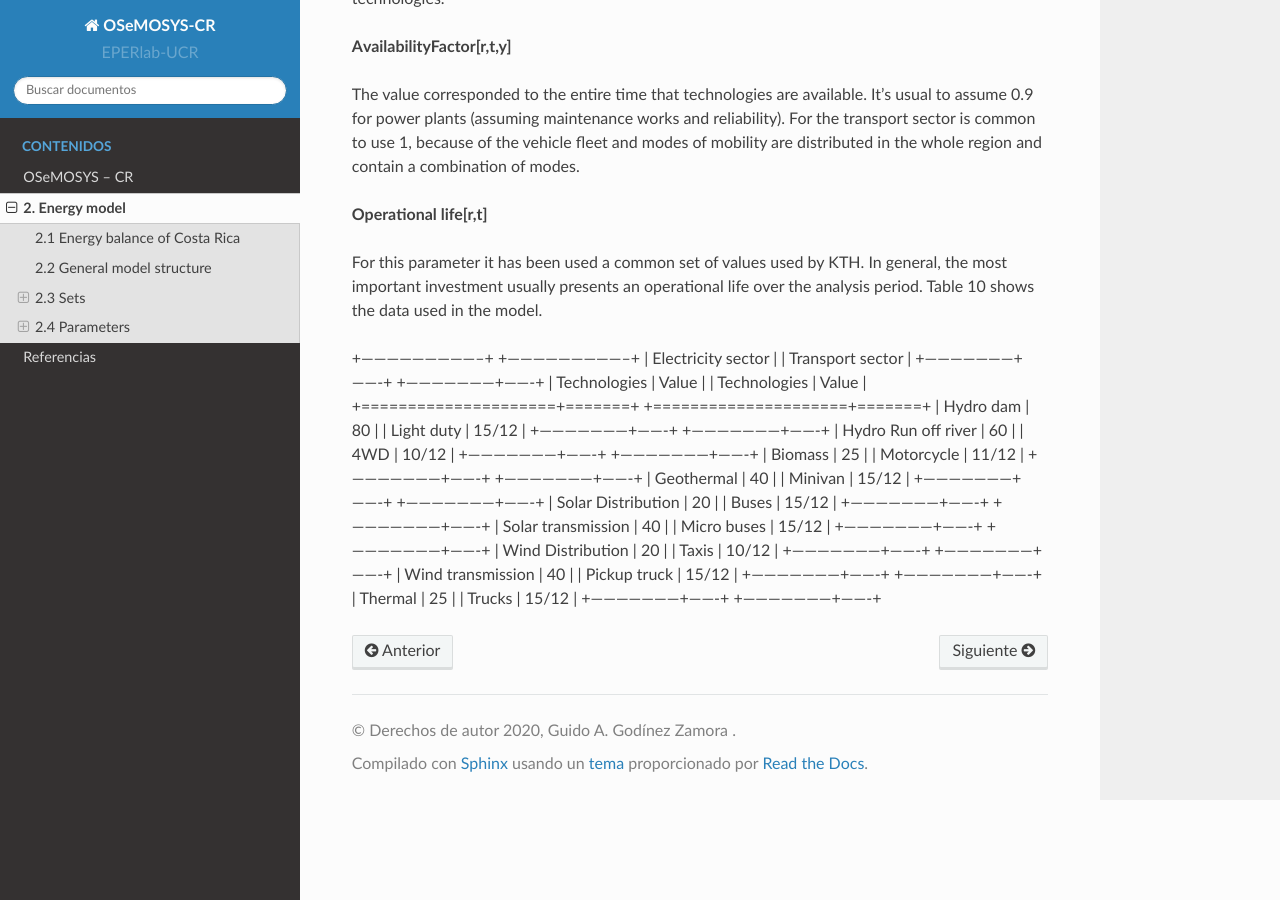
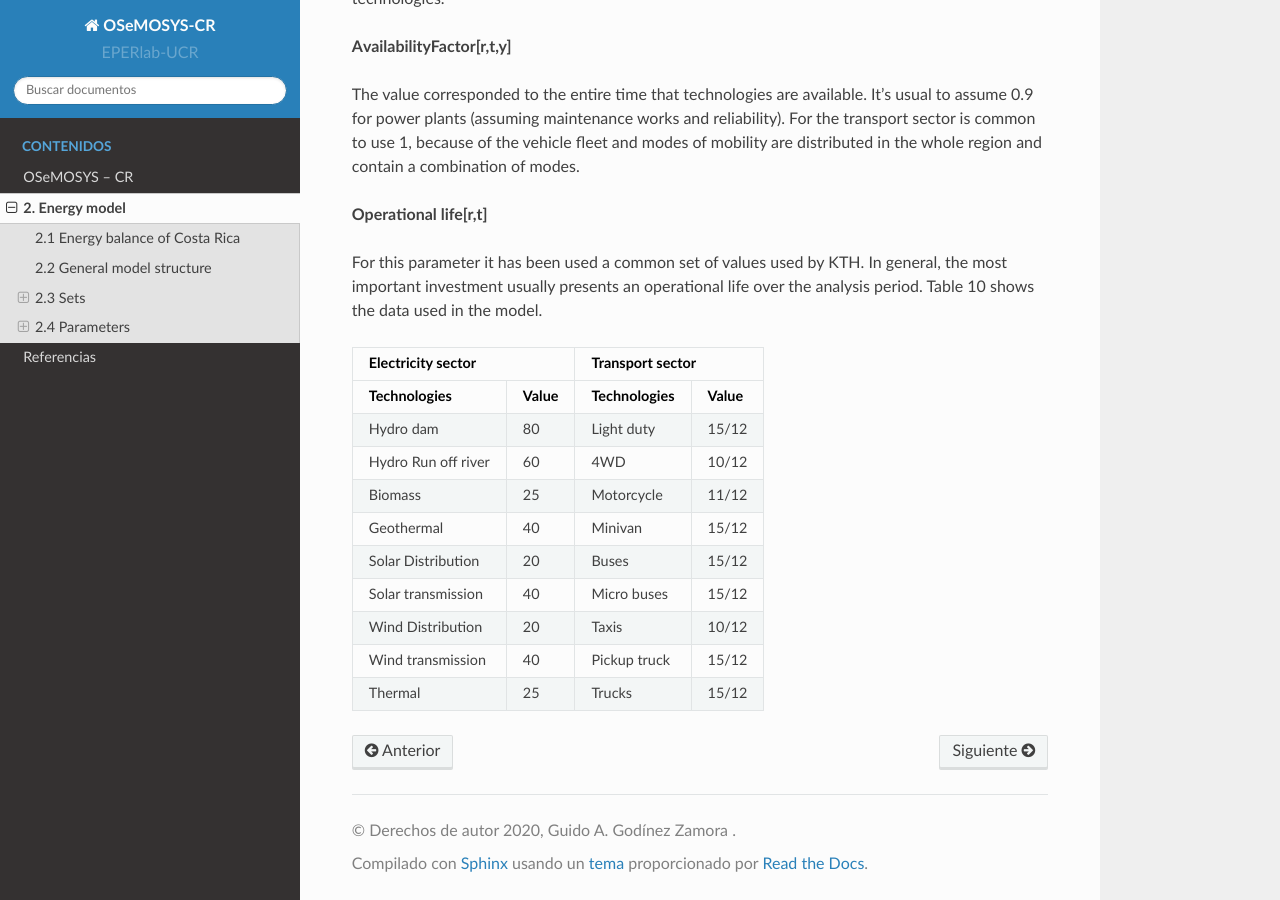
Before and after one commit to EPERLab/OSeMOSYS-CR, a Sphinx documentation site: the page built from docs/02EnergyModel.rst, in a window 1280 px wide and 900 px high, scrolled down 12149 px. Built offline with Sphinx 7.4.7 and the Read the Docs theme 2.0.0, drawn with Linux system fonts in a browser that asks for light colours.

```diff
--- a/docs/02EnergyModel.rst
+++ b/docs/02EnergyModel.rst
@@ -363,26 +363,26 @@ The value corresponded to the entire time that technologies are available. It's
 
 For this parameter it has been used a common set of values used by KTH. In general, the most important investment usually presents an operational life over the analysis period. Table 10 shows the data used in the model.
 
-+-----------------------------+   +-----------------------------+
-| Electricity sector          |   | Transport   sector          |
-+---------------------+-------+   +---------------------+-------+
-| Technologies        | Value |   | Technologies        | Value |
-+=====================+=======+   +=====================+=======+
-| Hydro dam           | 80    |   | Light duty          | 15/12 |
-+---------------------+-------+   +---------------------+-------+
-| Hydro Run off river | 60    |   | 4WD                 | 10/12 |
-+---------------------+-------+   +---------------------+-------+
-| Biomass             | 25    |   | Motorcycle          | 11/12 |
-+---------------------+-------+   +---------------------+-------+
-| Geothermal          | 40    |   | Minivan             | 15/12 |
-+---------------------+-------+   +---------------------+-------+
-| Solar Distribution  | 20    |   | Buses               | 15/12 |
-+---------------------+-------+   +---------------------+-------+
-| Solar transmission  | 40    |   | Micro buses         | 15/12 |
-+---------------------+-------+   +---------------------+-------+
-| Wind Distribution   | 20    |   | Taxis               | 10/12 |
-+---------------------+-------+   +---------------------+-------+
-| Wind transmission   | 40    |   | Pickup truck        | 15/12 |
-+---------------------+-------+   +---------------------+-------+
-| Thermal             | 25    |   | Trucks              | 15/12 |
-+---------------------+-------+   +---------------------+-------+
++-----------------------------+-----------------------------+
+| Electricity sector          | Transport   sector          |
++---------------------+-------+---------------------+-------+
+| Technologies        | Value | Technologies        | Value |
++=====================+=======+=====================+=======+
+| Hydro dam           | 80    | Light duty          | 15/12 |
++---------------------+-------+---------------------+-------+
+| Hydro Run off river | 60    | 4WD                 | 10/12 |
++---------------------+-------+---------------------+-------+
+| Biomass             | 25    | Motorcycle          | 11/12 |
++---------------------+-------+---------------------+-------+
+| Geothermal          | 40    | Minivan             | 15/12 |
++---------------------+-------+---------------------+-------+
+| Solar Distribution  | 20    | Buses               | 15/12 |
++---------------------+-------+---------------------+-------+
+| Solar transmission  | 40    | Micro buses         | 15/12 |
++---------------------+-------+---------------------+-------+
+| Wind Distribution   | 20    | Taxis               | 10/12 |
++---------------------+-------+---------------------+-------+
+| Wind transmission   | 40    | Pickup truck        | 15/12 |
++---------------------+-------+---------------------+-------+
+| Thermal             | 25    | Trucks              | 15/12 |
++---------------------+-------+---------------------+-------+
```
